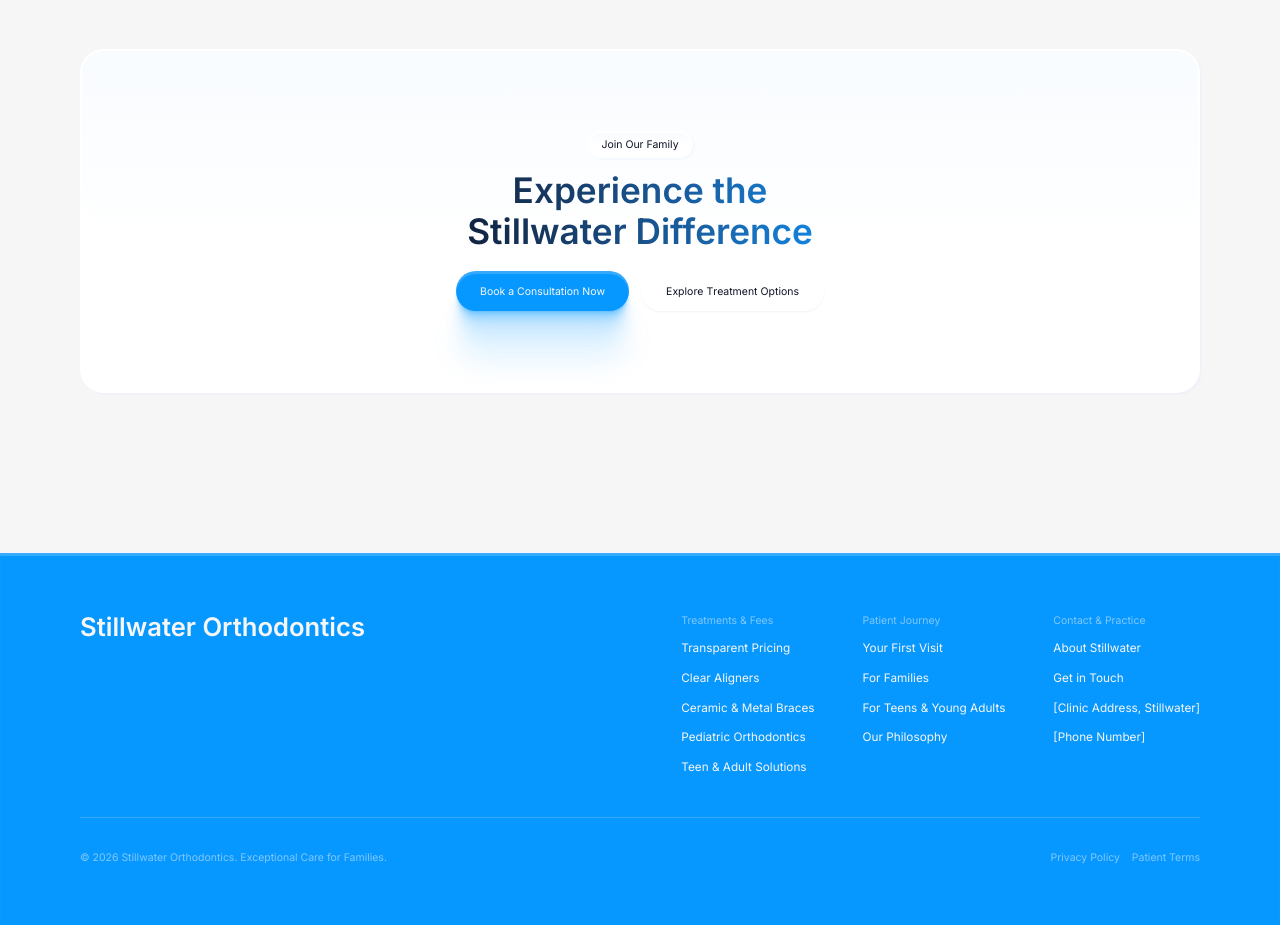
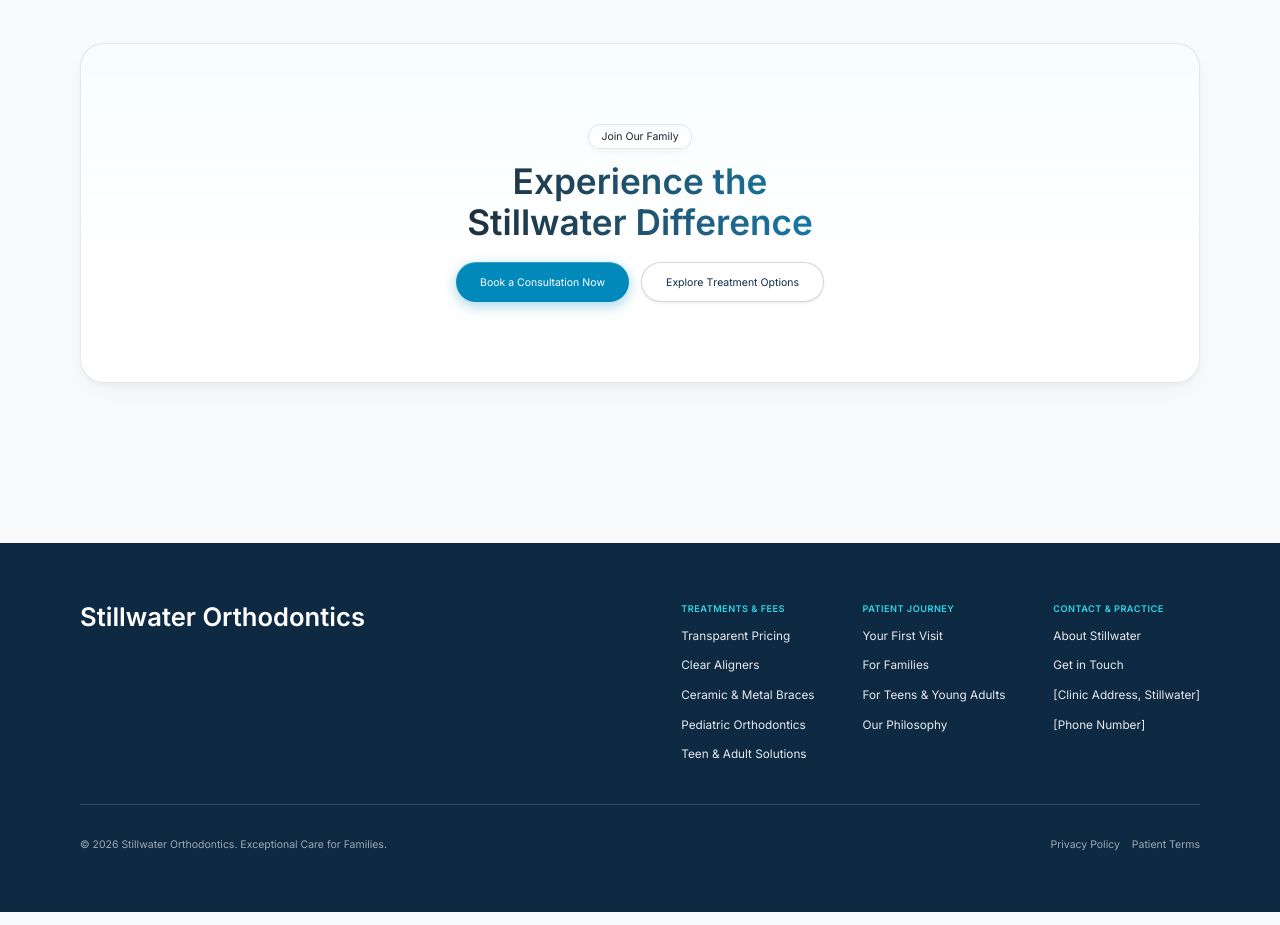
Before and after one commit to dmytro-webild/17636ea3-f3ca-4ea2-bd09-87e6e64eb334, a React (Vite) app: page /about in a window 1280 px wide. Shown: the part 3840-4765 px from the top of the page. Built offline with nearby package versions, Linux system fonts and the light colour scheme; a web font is replaced by a local one.

Commit message:
Webild agent: Update the color scheme across my entire website to follow o

```diff
--- a/src/components/sections/footer/FooterSimple.tsx
+++ b/src/components/sections/footer/FooterSimple.tsx
@@ -17,7 +17,7 @@ const FooterLinkItem = ({ label, href, onClick }: FooterLink) => {
   return (
     <button
       onClick={handleClick}
-      className="text-base text-primary-cta-text hover:opacity-75 transition-opacity cursor-pointer"
+      className="text-base text-white/90 hover:text-[#32D5E9] transition-colors cursor-pointer text-left"
     >
       {label}
     </button>
@@ -30,7 +30,7 @@ const FooterBottomLink = ({ label, href, onClick }: FooterLink) => {
   return (
     <button
       onClick={handleClick}
-      className="text-sm opacity-50 hover:opacity-75 transition-opacity cursor-pointer"
+      className="text-sm text-white/60 hover:text-[#32D5E9] transition-colors cursor-pointer"
     >
       {label}
     </button>
@@ -49,15 +49,15 @@ const FooterSimple = ({
   links: FooterLink[];
 }) => {
   return (
-    <footer data-section="footer" aria-label="Site footer" className="w-full py-15 mt-20 primary-button text-primary-cta-text">
+    <footer data-section="footer" aria-label="Site footer" className="w-full py-15 mt-20 bg-[#0E2942] text-white">
       <div className="w-content-width mx-auto">
         <div className="flex flex-col md:flex-row gap-10 md:gap-0 justify-between items-start mb-10">
-          <h2 className="text-4xl font-semibold">{brand}</h2>
+          <h2 className="text-4xl font-semibold text-white">{brand}</h2>
 
           <div className="w-full md:w-fit flex flex-wrap gap-y-10 md:gap-12">
             {columns.map((column) => (
               <div key={column.title} className="w-1/2 md:w-auto flex flex-col items-start gap-3">
-                <h3 className="text-sm opacity-50 truncate">{column.title}</h3>
+                <h3 className="text-xs font-semibold tracking-wider uppercase text-[#32D5E9] truncate">{column.title}</h3>
                 {column.items.map((item) => (
                   <FooterLinkItem key={item.label} label={item.label} href={item.href} onClick={item.onClick} />
                 ))}
@@ -66,8 +66,8 @@ const FooterSimple = ({
           </div>
         </div>
 
-        <div className="flex items-center justify-between pt-8 border-t border-primary-cta-text/20">
-          <span className="text-sm opacity-50">{copyright}</span>
+        <div className="flex items-center justify-between pt-8 border-t border-white/15">
+          <span className="text-sm text-white/60">{copyright}</span>
           <div className="flex items-center gap-3">
             {links.map((link) => (
               <FooterBottomLink key={link.label} label={link.label} href={link.href} onClick={link.onClick} />
--- a/src/components/sections/pricing/PricingCenteredCards.tsx
+++ b/src/components/sections/pricing/PricingCenteredCards.tsx
@@ -84,8 +84,8 @@ const PricingCenteredCards = ({
               <div className="flex flex-col gap-3 w-full">
                 {plan.features.map((feature) => (
                   <div key={feature} className="flex items-start gap-3">
-                    <div className="flex items-center justify-center shrink-0 size-6 primary-button rounded">
-                      <Check className="size-3 text-primary-cta-text" strokeWidth={2} />
+                    <div className="flex items-center justify-center shrink-0 size-6 bg-[#5BC889]/15 text-[#5BC889] rounded-full mt-0.5">
+                      <Check className="size-3 text-[#5BC889]" strokeWidth={2.5} />
                     </div>
                     <span className="text-base text-left">{feature}</span>
                   </div>
--- a/src/components/sections/pricing/PricingLayeredCards.tsx
+++ b/src/components/sections/pricing/PricingLayeredCards.tsx
@@ -84,8 +84,8 @@ const PricingLayeredCards = ({
               <div className="flex flex-col gap-3 p-3 xl:p-3.5 2xl:p-4">
                 {plan.features.map((feature) => (
                   <div key={feature} className="flex items-start gap-3">
-                    <div className="flex items-center justify-center shrink-0 size-6 primary-button rounded">
-                      <Check className="size-3 text-primary-cta-text" strokeWidth={2} />
+                    <div className="flex items-center justify-center shrink-0 size-6 bg-[#5BC889]/15 text-[#5BC889] rounded-full mt-0.5">
+                      <Check className="size-3 text-[#5BC889]" strokeWidth={2.5} />
                     </div>
                     <span className="text-base leading-snug">{feature}</span>
                   </div>
--- a/src/components/sections/pricing/PricingMediaCards.tsx
+++ b/src/components/sections/pricing/PricingMediaCards.tsx
@@ -80,8 +80,8 @@ const PricingMediaCards = ({
               <div className="flex flex-col gap-3 mt-1">
                 {plan.features.map((feature) => (
                   <div key={feature} className="flex items-start gap-3">
-                    <div className="flex items-center justify-center shrink-0 size-6 primary-button rounded">
-                      <Check className="size-3 text-primary-cta-text" strokeWidth={2} />
+                    <div className="flex items-center justify-center shrink-0 size-6 bg-[#5BC889]/15 text-[#5BC889] rounded-full mt-0.5">
+                      <Check className="size-3 text-[#5BC889]" strokeWidth={2.5} />
                     </div>
                     <span className="text-base leading-snug">{feature}</span>
                   </div>
--- a/src/components/sections/pricing/PricingSimpleCards.tsx
+++ b/src/components/sections/pricing/PricingSimpleCards.tsx
@@ -77,8 +77,8 @@ const PricingSimpleCards = ({
               <div className="flex flex-col gap-3">
                 {plan.features.map((feature) => (
                   <div key={feature} className="flex items-start gap-3">
-                    <div className="flex items-center justify-center shrink-0 size-6 primary-button rounded">
-                      <Check className="size-3 text-primary-cta-text" strokeWidth={2} />
+                    <div className="flex items-center justify-center shrink-0 size-6 bg-[#5BC889]/15 text-[#5BC889] rounded-full mt-0.5">
+                      <Check className="size-3 text-[#5BC889]" strokeWidth={2.5} />
                     </div>
                     <span className="text-base">{feature}</span>
                   </div>
--- a/src/components/sections/pricing/PricingSplitCards.tsx
+++ b/src/components/sections/pricing/PricingSplitCards.tsx
@@ -94,8 +94,8 @@ const PricingSplitCards = ({
               <div className="w-full h-px bg-foreground/5" />
               {plan.features.map((feature) => (
                 <div key={feature} className="flex items-start gap-3">
-                  <div className="flex items-center justify-center shrink-0 size-6 primary-button rounded">
-                    <Check className="size-3 text-primary-cta-text" strokeWidth={2} />
+                  <div className="flex items-center justify-center shrink-0 size-6 bg-[#5BC889]/15 text-[#5BC889] rounded-full mt-0.5">
+                    <Check className="size-3 text-[#5BC889]" strokeWidth={2.5} />
                   </div>
                   <span className="text-base leading-snug">{feature}</span>
                 </div>
--- a/src/components/ui/CheckList.tsx
+++ b/src/components/ui/CheckList.tsx
@@ -17,8 +17,8 @@ const CheckList = ({ items, size = "sm", className }: CheckListProps) => (
   <div className={cls("flex flex-col gap-3", className)}>
     {items.map((item) => (
       <div key={item} className="flex items-center gap-3">
-        <div className="flex items-center justify-center shrink-0 size-6 primary-button rounded">
-          <Check className="size-3 text-primary-cta-text" strokeWidth={2} />
+        <div className="flex items-center justify-center shrink-0 size-6 bg-[#5BC889]/15 text-[#5BC889] rounded-full">
+          <Check className="size-3 text-[#5BC889]" strokeWidth={2.5} />
         </div>
         <span className={cls("leading-snug", textSizes[size])}>{item}</span>
       </div>
--- a/src/index.css
+++ b/src/index.css
@@ -1,19 +1,34 @@
-/* Dentist - Light Blue Professional */
+/* Dentist - Brand Book Professional */
 @import "tailwindcss";
 @import "./styles/masks.css";
 @import "./styles/animations.css";
 
 :root {
-  /* Light theme with blue accents */
-  --background: #f7f6f7;
+  /* Official Brand Book Palette */
+  --blue: #0189BB;
+  --navy: #0E2942;
+  --purple: #8B5BF7;
+  --mint: #58DFC0;
+  --cyan: #01E4FE;
+  --turquoise: #32D5E9;
+  --ink: #1A222A;
+  --charcoal: #404040;
+  --green: #5BC889;
+  --gold: #C89A53;
+  --teal: #1D5F63;
+
+  /* Theme Tokens */
+  --background: #f8fafc;
   --card: #ffffff;
-  --foreground: #0c1325;
-  --primary-cta: #0798ff;
-  --primary-cta-text: #f7f6f7;
+  --foreground: #1A222A;
+  --foreground-muted: #404040;
+  --primary-cta: #0189BB;
+  --primary-cta-hover: #01739D;
+  --primary-cta-text: #ffffff;
   --secondary-cta: #ffffff;
-  --secondary-cta-text: #0c1325;
-  --accent: #93c7ff;
-  --background-accent: #a8cde8;
+  --secondary-cta-text: #0E2942;
+  --accent: #32D5E9;
+  --background-accent: #f0f7fb;
 
   /* @layout/border-radius/soft */
   --radius: 1.5rem;
@@ -78,16 +93,31 @@
     --width-carousel-padding-controls: calc((100vw - var(--width-content-width)) / 2 + 1px);
     --width-carousel-item-2: var(--width-content-width);
     --width-carousel-item-3: var(--width-content-width);
-    --width-carousel-item-4: var(--width-content-width);
+    --width-carousel-item-4: var(--width-carousel-item-4);
   }
 }
 
 @theme inline {
-  /* Colors */
+  /* Official Brand Colors */
+  --color-brand-blue: #0189BB;
+  --color-brand-navy: #0E2942;
+  --color-brand-purple: #8B5BF7;
+  --color-brand-mint: #58DFC0;
+  --color-brand-cyan: #01E4FE;
+  --color-brand-turquoise: #32D5E9;
+  --color-brand-ink: #1A222A;
+  --color-brand-charcoal: #404040;
+  --color-brand-green: #5BC889;
+  --color-brand-gold: #C89A53;
+  --color-brand-teal: #1D5F63;
+
+  /* Theme Tokens */
   --color-background: var(--background);
   --color-card: var(--card);
   --color-foreground: var(--foreground);
+  --color-foreground-muted: var(--foreground-muted);
   --color-primary-cta: var(--primary-cta);
+  --color-primary-cta-hover: var(--primary-cta-hover);
   --color-primary-cta-text: var(--primary-cta-text);
   --color-secondary-cta: var(--secondary-cta);
   --color-secondary-cta-text: var(--secondary-cta-text);
@@ -164,28 +194,44 @@ h6 {
 /* @cards/soft-shadow */
 .card {
   background:
-    linear-gradient(color-mix(in srgb, var(--color-accent) 6%, transparent) 0%, transparent 59.26%),
-    linear-gradient(var(--color-card) 0%, var(--color-card) 100%),
-    var(--color-card);
+    linear-gradient(color-mix(in srgb, #32D5E9 4%, transparent) 0%, transparent 60%),
+    linear-gradient(#ffffff 0%, #ffffff 100%),
+    #ffffff;
   box-shadow:
-    20px 18px 7px color-mix(in srgb, var(--color-accent) 0%, transparent),
-    2px 2px 2px color-mix(in srgb, var(--color-accent) 6.5%, transparent),
-    1px 1px 2px color-mix(in srgb, var(--color-accent) 2%, transparent);
-  border: 2px solid var(--color-secondary-cta);
+    0 10px 30px -10px color-mix(in srgb, #0E2942 8%, transparent),
+    0 2px 6px color-mix(in srgb, #0E2942 4%, transparent);
+  border: 1px solid color-mix(in srgb, #0E2942 10%, transparent);
 }
 
 /* WEBILD_PRIMARY_BUTTON */
 /* @buttons/primary-button-styles/radial-glow */
 .primary-button {
-  background: var(--color-primary-cta);
-  box-shadow: color-mix(in srgb, var(--color-background) 20%, transparent) 0px 3px 1px 0px inset, color-mix(in srgb, var(--color-primary-cta) 13%, transparent) 0px 0.839802px 0.503881px -0.3125px, color-mix(in srgb, var(--color-primary-cta) 13%, transparent) 0px 1.99048px 1.19429px -0.625px, color-mix(in srgb, var(--color-primary-cta) 13%, transparent) 0px 3.63084px 2.1785px -0.9375px, color-mix(in srgb, var(--color-primary-cta) 13%, transparent) 0px 6.03627px 3.62176px -1.25px, color-mix(in srgb, var(--color-primary-cta) 13%, transparent) 0px 9.74808px 5.84885px -1.5625px, color-mix(in srgb, var(--color-primary-cta) 13%, transparent) 0px 15.9566px 9.57398px -1.875px, color-mix(in srgb, var(--color-primary-cta) 13%, transparent) 0px 27.4762px 16.4857px -2.1875px, color-mix(in srgb, var(--color-primary-cta) 13%, transparent) 0px 50px 30px -2.5px;
+  background-color: #0189BB;
+  color: #ffffff;
+  box-shadow:
+    inset 0 1px 0 0 rgba(255, 255, 255, 0.2),
+    0 4px 14px 0 color-mix(in srgb, #0189BB 35%, transparent);
+  transition: all 0.2s ease;
+}
+.primary-button:hover {
+  background-color: #01739D;
+  box-shadow:
+    inset 0 1px 0 0 rgba(255, 255, 255, 0.2),
+    0 6px 18px 0 color-mix(in srgb, #0189BB 45%, transparent);
 }
 
 /* WEBILD_SECONDARY_BUTTON */
 /* @buttons/secondary-button-styles/soft-shadow */
 .secondary-button {
   backdrop-filter: blur(8px);
-  background: linear-gradient(to bottom right, color-mix(in srgb, var(--color-secondary-cta) 80%, transparent), var(--color-secondary-cta));
-  box-shadow: 0 1px 2px 0 rgb(0 0 0 / 0.05);
-  border: 1px solid var(--color-secondary-cta);
+  background: #ffffff;
+  color: #0E2942;
+  box-shadow: 0 1px 3px 0 color-mix(in srgb, #0E2942 10%, transparent);
+  border: 1px solid color-mix(in srgb, #0E2942 18%, transparent);
+  transition: all 0.2s ease;
 }
+.secondary-button:hover {
+  background: #F0F7FB;
+  border-color: #0189BB;
+  color: #0189BB;
+}
```
Also changed, not shown: src/components/sections/pricing/PricingHighlightedCards.tsx (+7 -7 lines).
